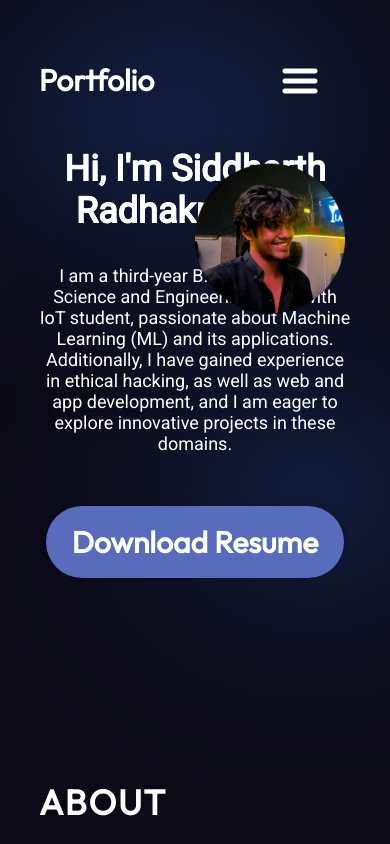
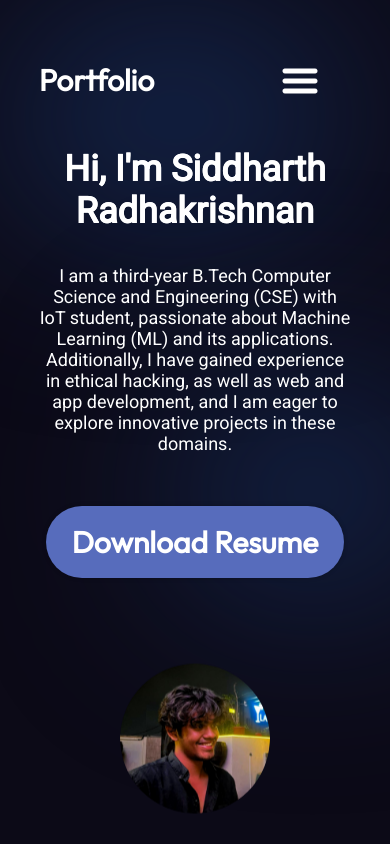
Before and after one commit to Sdkrsn/my_portfolio, a React (Vite) app: page / in a window 390 px wide. Shown: the top 844 px of the page. Built offline with nearby package versions, Linux system fonts and the light colour scheme.

Commit message:
phone fit 8

```diff
--- a/src/components/Hero/Hero.module.css
+++ b/src/components/Hero/Hero.module.css
@@ -58,7 +58,7 @@
   animation-iteration-count: infinite;
   animation-timing-function: ease-in-out;
   position: relative;
-  top: -50px; /* Moves image up */
+  top: 80px; /* Moves image up */
 }
 
 @keyframes floating {
@@ -122,12 +122,8 @@
   .heroImg {
     width: 40vw;
     max-width: 150px;
-    position: absolute;
-    top: 10px; /* Adjust this for spacing */
-    left: 50%;
-    transform: translateX(-50%);
-    z-index: 2;
+    border-radius: 50%;
+    margin-bottom: 15px; /* Push text below */
   }
 
-
 }
```
